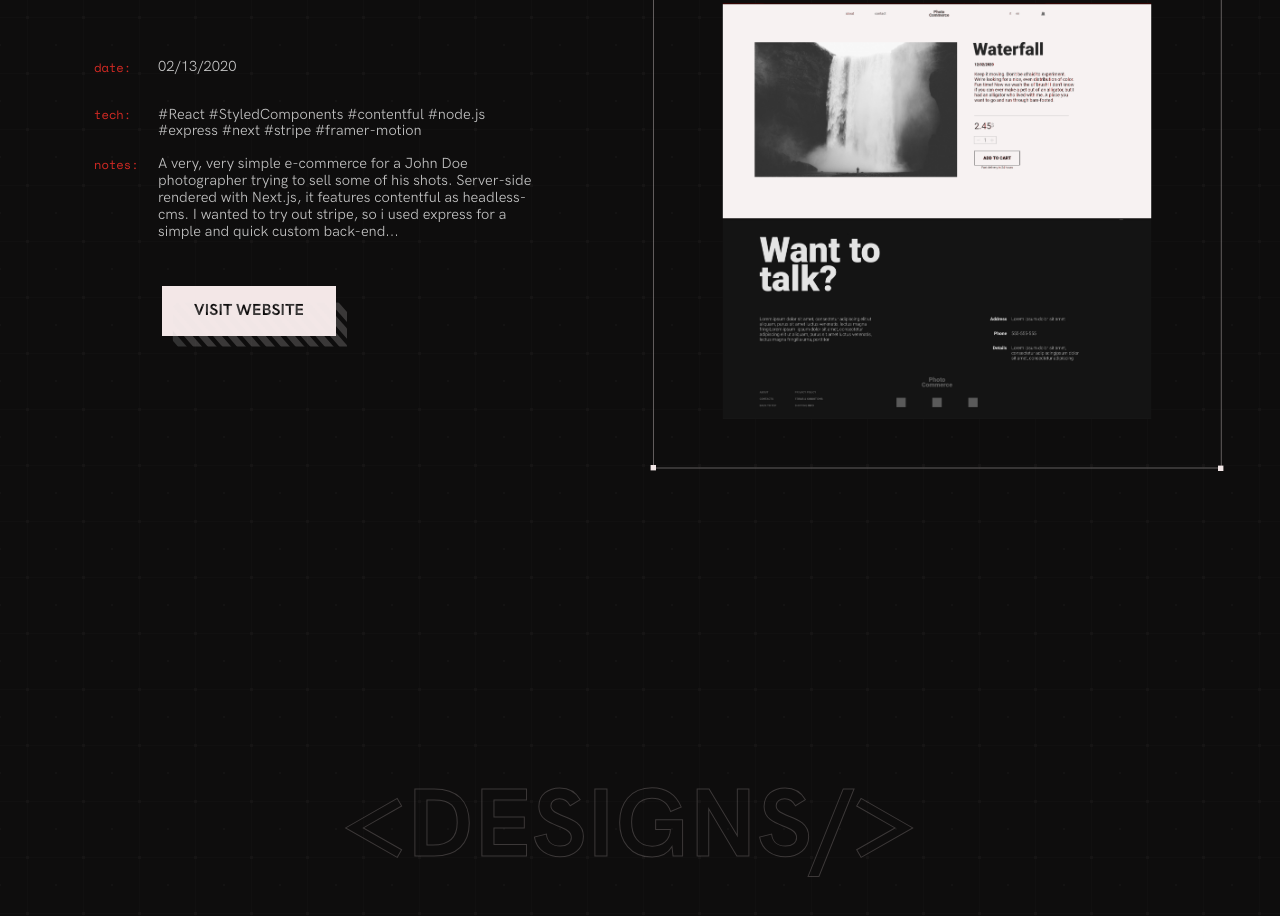
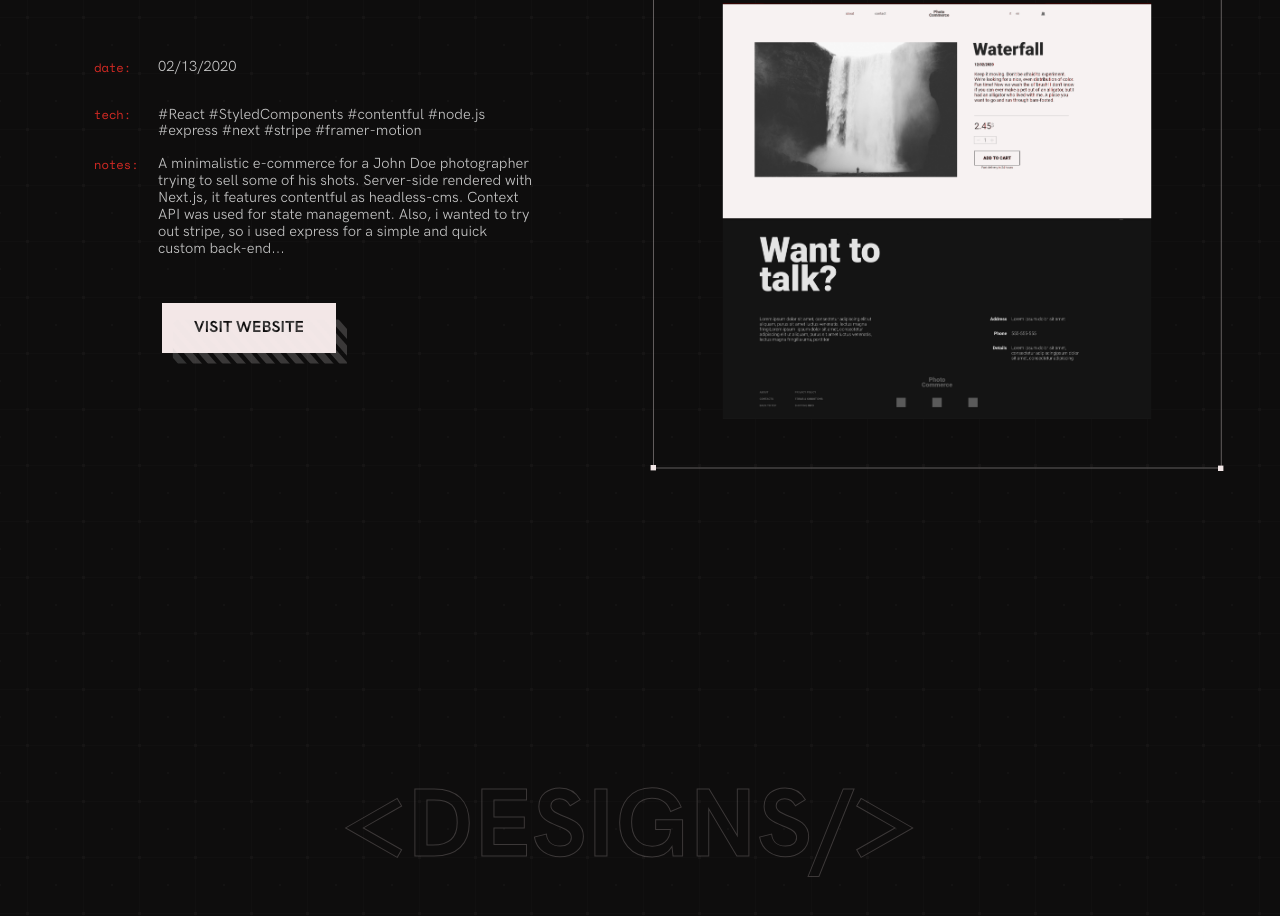
Before and after one commit to DominickVale/portfolio-2020, a Gatsby site: page / in a window 1280 px wide. Shown: the part 2027-2943 px from the top of the page. Built offline with nearby package versions, Linux system fonts and the light colour scheme; Gatsby itself is replaced by a stand-in of ours.

Commit message:
Edit description

```diff
--- a/src/data.js
+++ b/src/data.js
@@ -10,7 +10,7 @@ export const PROJECTS = [
   {
     name: "Photographer E‑commerce",
     image: "photographer_e_commerce",
-    description: "A very, very simple e-commerce for a John Doe photographer trying to sell some of his shots. Server-side rendered with Next.js, it features contentful as headless-cms. I wanted to try out stripe, so i used express for a simple and quick custom back-end...",
+    description: "A minimalistic e-commerce for a John Doe photographer trying to sell some of his shots. Server-side rendered with Next.js, it features contentful as headless-cms. Context API was used for state management. Also, i wanted to try out stripe, so i used express for a simple and quick custom back-end...",
     tags: "#React #StyledComponents #contentful #node.js #express #next #stripe #framer-motion",
     date: "02/13/2020",
     link: "https://photographer-e-commerce.herokuapp.com"
```
